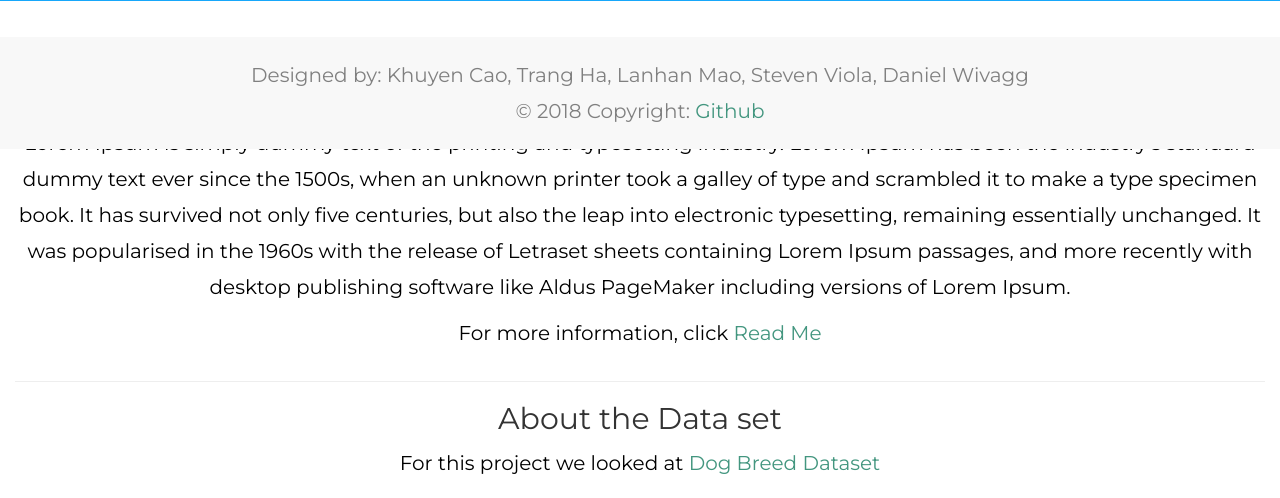
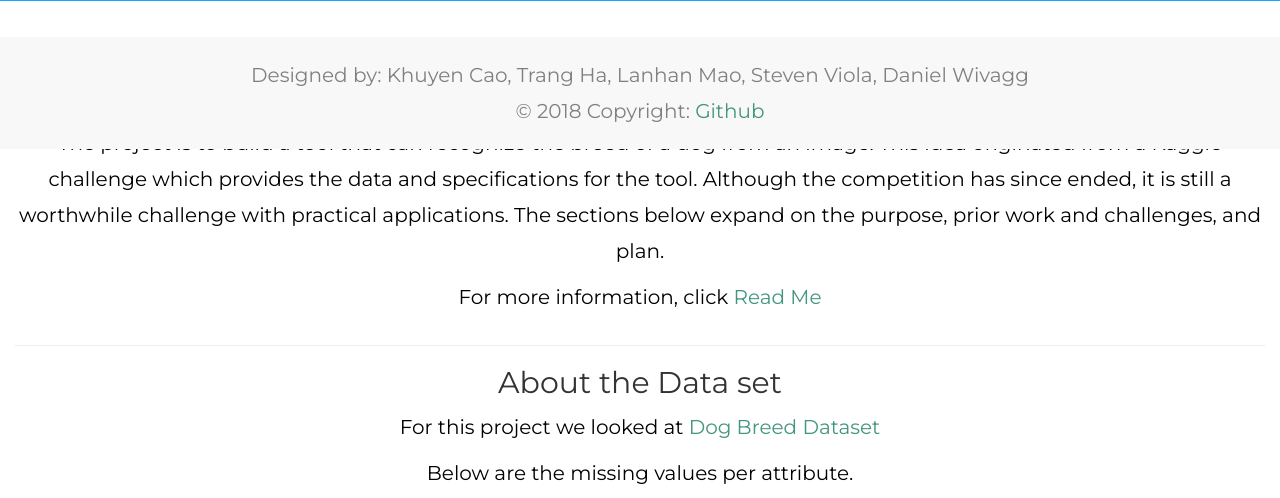
Before and after one commit to ML-Fall18-DogBreed/WebApp, a Flask app: page /introduction/ in a window 1280 px wide. Shown: the part 651-1149 px from the top of the page. Run offline with Flask 2, Linux system fonts and the light colour scheme; some libraries are stand-ins or nearby versions.

Commit message:
minor link edit

```diff
--- a/templates/introduction.html
+++ b/templates/introduction.html
@@ -90,14 +90,15 @@
   <div class="col-sm-12" style = "margin-right: 30px;">
     <h2 style = "text-align: center;"> Intro text</h2>
       <hr>
-      <p>Lorem Ipsum is simply dummy text of the printing and typesetting industry. Lorem Ipsum has been the industry's standard dummy text ever since the 1500s, when an unknown printer took a galley of type and scrambled it to make a type specimen book. It has survived not only five centuries, but also the leap into electronic typesetting, remaining essentially unchanged. It was popularised in the 1960s with the release of Letraset sheets containing Lorem Ipsum passages, and more recently with desktop publishing software like Aldus PageMaker including versions of Lorem Ipsum.</p>
-    <p>For more information, click <a href="https://docs.google.com/document/d/1NXEocMoNC3o1fgzx5bedyl4rjzuTWFh32S1hrVNv7vc/edit?usp=sharing">Read Me</a></p>
+      <p>The project is to build a tool that can recognize the breed of a dog from an image. This idea originated from a Kaggle challenge which provides the data and specifications for the tool. Although the competition has since ended, it is still a worthwhile challenge with practical applications. The sections below expand on the purpose, prior work and challenges, and plan.
+      </p>
+    <p>For more information, click <a href="https://docs.google.com/document/d/1nSId_oiiAeBHTQAM8tlB1NWmHz_kwHCWyGRF-7UQX2M/edit?usp=sharing">Read Me</a></p>
     </div>
 
       <div class="col-sm-12" style = "margin-bottom: 100px;">
         <hr>
         <h2 style = "text-align: center;"> About the Data set</h2>
-      <p> For this project we looked at <a href="https://data.world/popculture/imdb-5000-movie-dataset">Dog Breed Dataset</a></p>
+      <p> For this project we looked at <a href="https://www.kaggle.com/c/dog-breed-identification/data">Dog Breed Dataset</a></p>
       <p> Below are the missing values per attribute.</p>
 
       <p style="text-align:center;">
```
